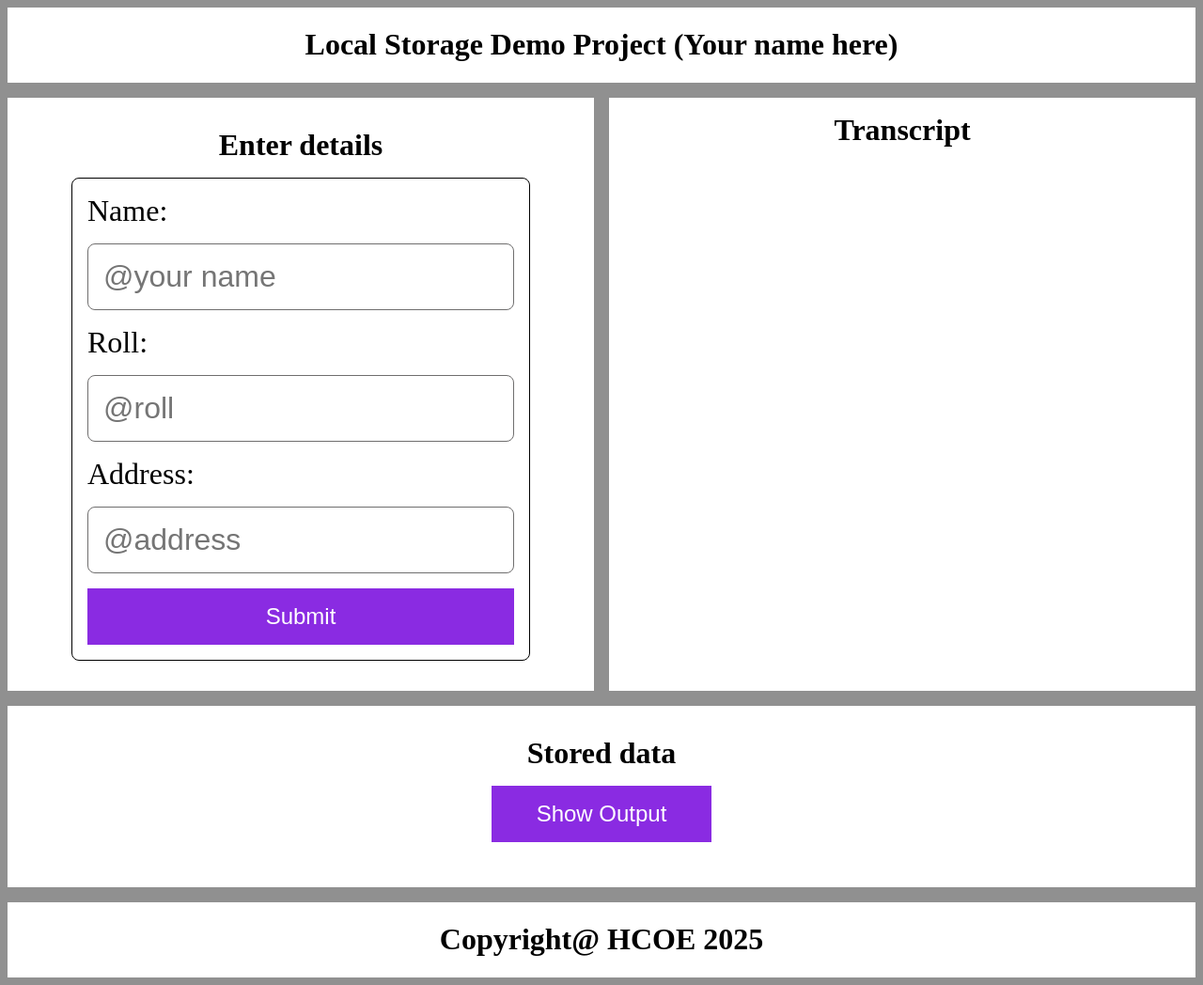
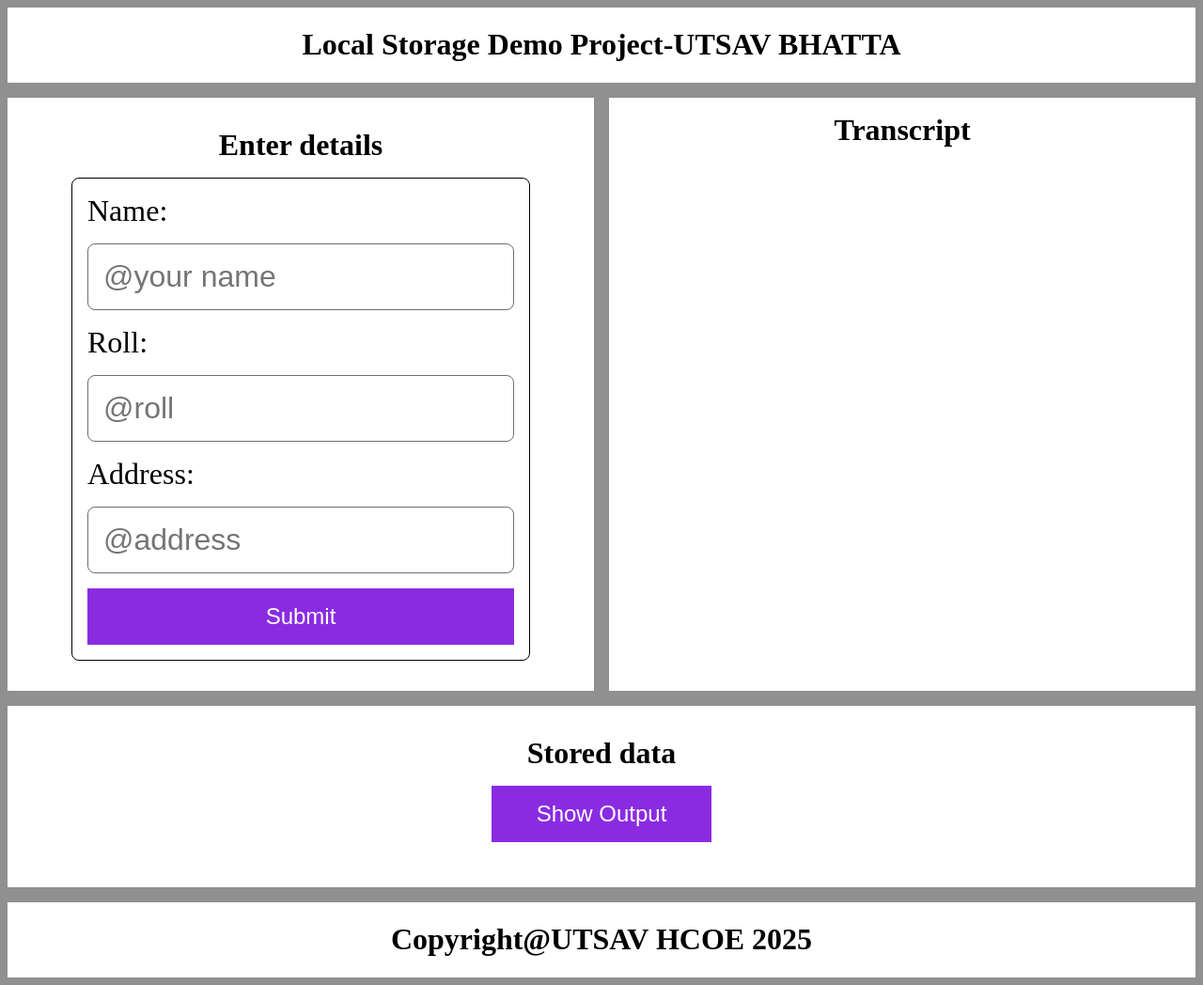
Before and after one commit to B-utsav/Web-Development, a plain HTML site: page Assignment2/index.html in a window 1280 px wide. Shown: the whole page at 94% size. Drawn offline with Linux system fonts and the light colour scheme.

Commit message:
Assignment-2

```diff
--- a/Assignment2/index.html
+++ b/Assignment2/index.html
@@ -8,7 +8,7 @@
 </head>
 <body>
     <header>
-        <h1>Local Storage Demo Project (Your name here)</h1>
+        <h1>Local Storage Demo Project-UTSAV BHATTA</h1>
     </header>
 
     <main>
@@ -46,7 +46,7 @@
     </main>
 
     <footer>
-        <h1>Copyright@ HCOE 2025</h1>
+        <h1>Copyright@UTSAV HCOE 2025</h1>
     </footer>
     <script src="scripts.js"></script>
 </body>
```
